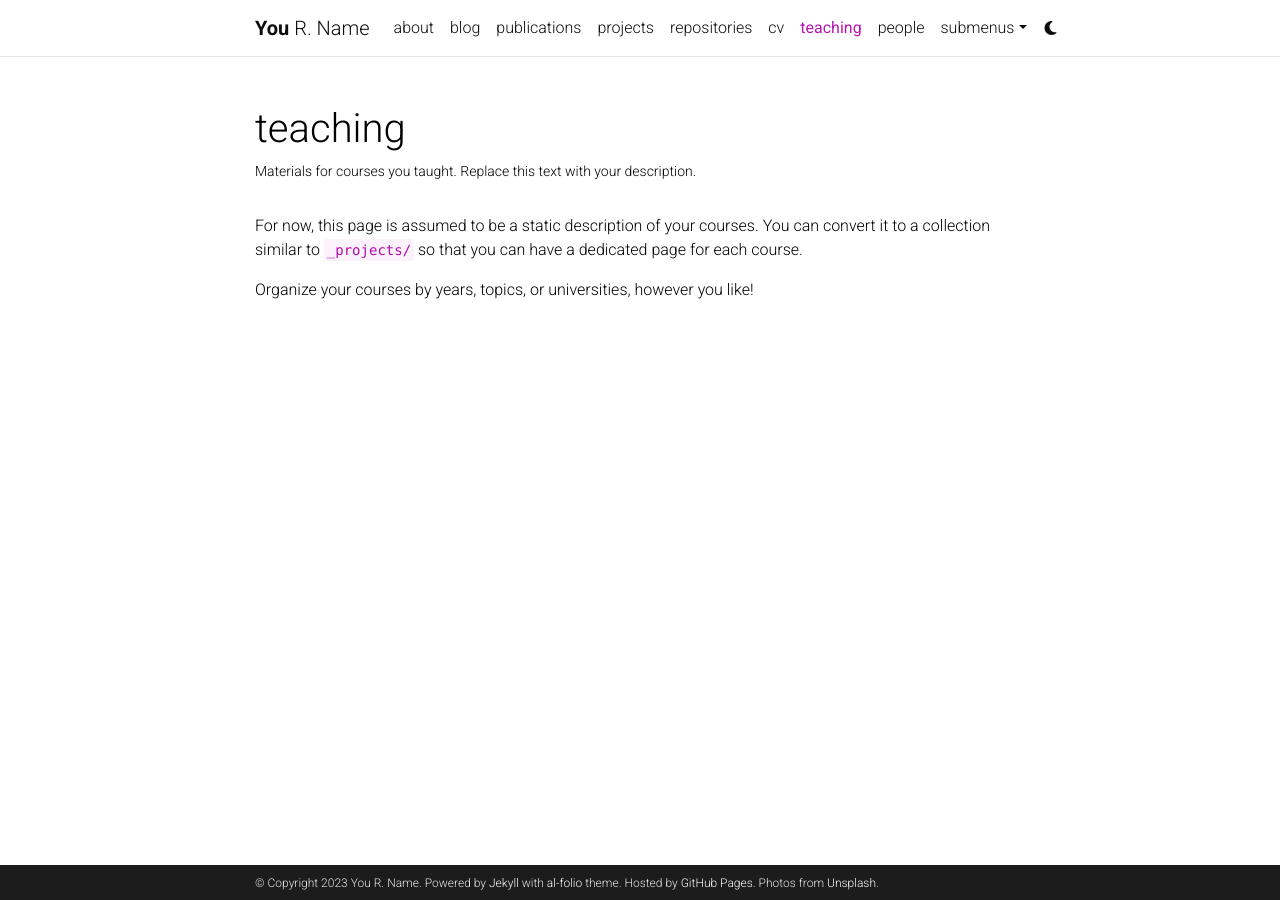
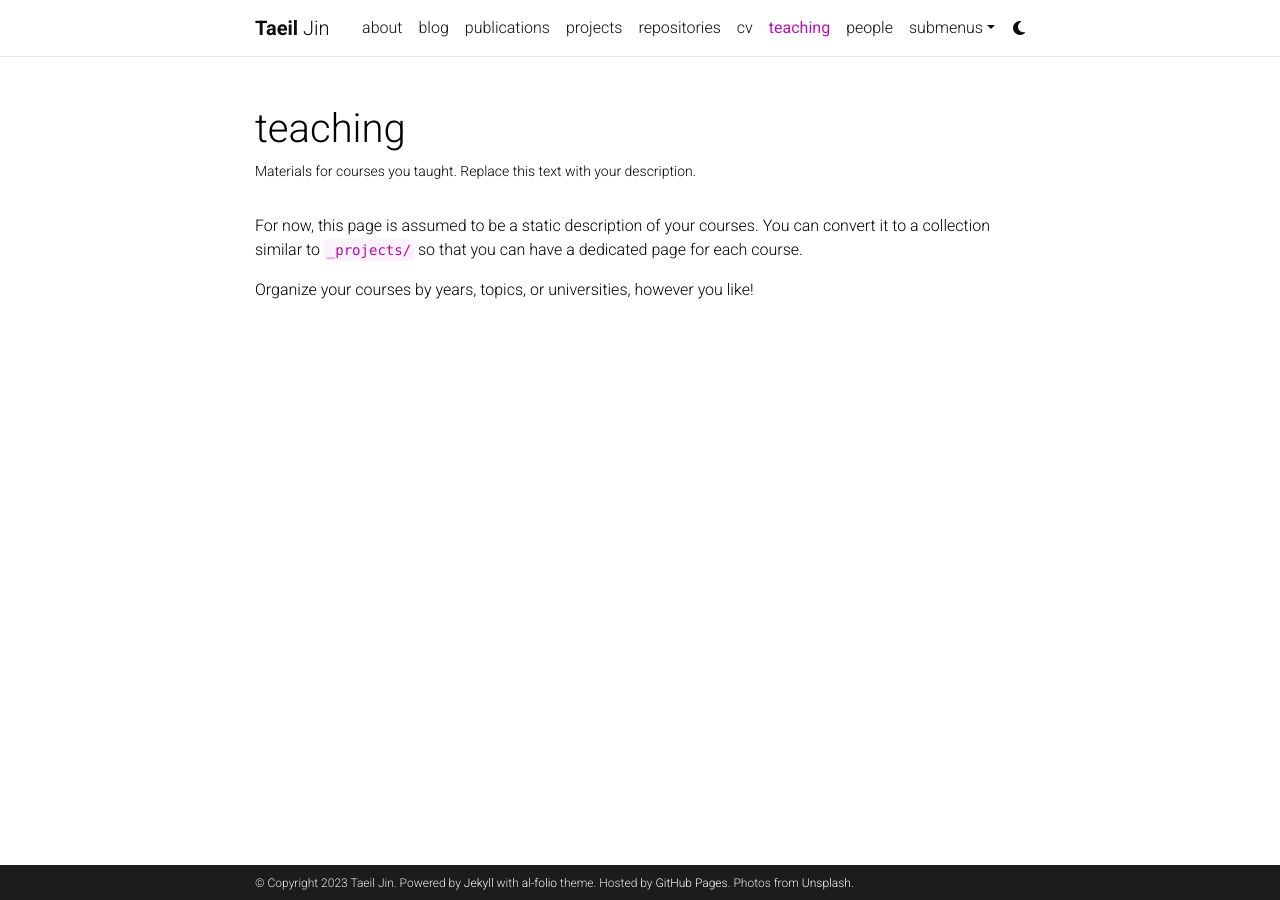
Before and after one commit to TaeilJin/TaeilJin.github.io, a Jekyll site: the page built from _pages/teaching.md, in a window 1280 px wide. Built offline with Jekyll 4.4.1, drawn with Linux system fonts in a browser that asks for light colours; comment, search, counter and statistics services are not loaded; a style sheet for code colours, icons or effects is not loaded.

Commit message:
initial commit

```diff
--- a/_config.yml
+++ b/_config.yml
@@ -3,9 +3,9 @@
 # -----------------------------------------------------------------------------
 
 title: blank # the website title (if blank, full name will be used instead)
-first_name: You
-middle_name: R.
-last_name: Name
+first_name: Taeil
+middle_name:
+last_name: Jin
 email: you@example.com
 description: > # the ">" symbol means to ignore newlines until "footer_text:"
   A simple, whitespace theme for academics. Based on [*folio](https://github.com/bogoli/-folio) design.
@@ -18,8 +18,8 @@
 lang: en # the language of your site (for example: en, fr, cn, ru, etc.)
 icon: ⚛️  # the emoji used as the favicon (alternatively, provide image name in /assets/img/)
 
-url: https://alshedivat.github.io # the base hostname & protocol for your site
-baseurl: /al-folio # the subpath of your site, e.g. /blog/
+url: https://TaeilJin.github.io # the base hostname & protocol for your site
+baseurl: # the subpath of your site, e.g. /blog/
 last_updated: false # set to true if you want to display last updated in the footer
 impressum_path:  # set to path to include impressum link in the footer, use the same path as permalink in a page, helps to conform with EU GDPR
 
```
